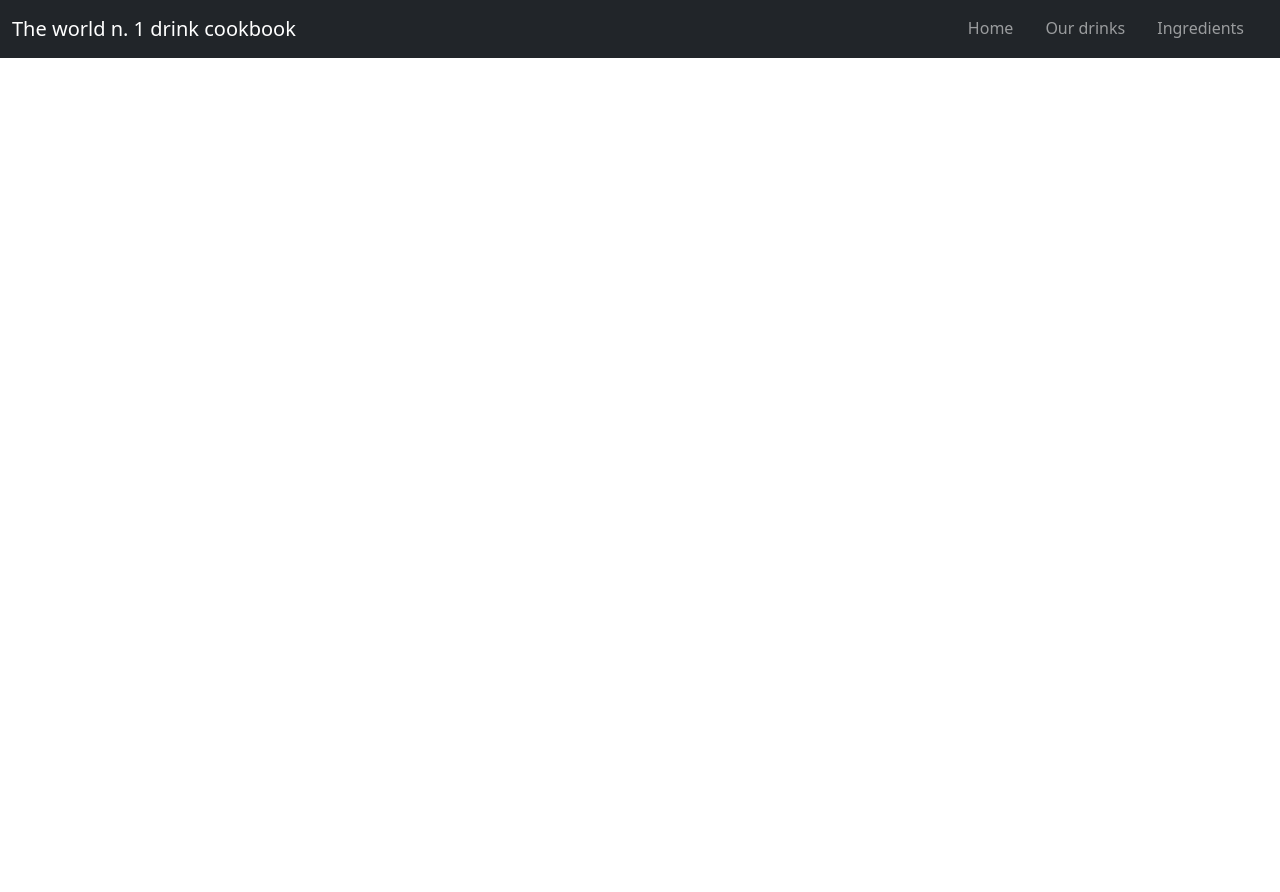
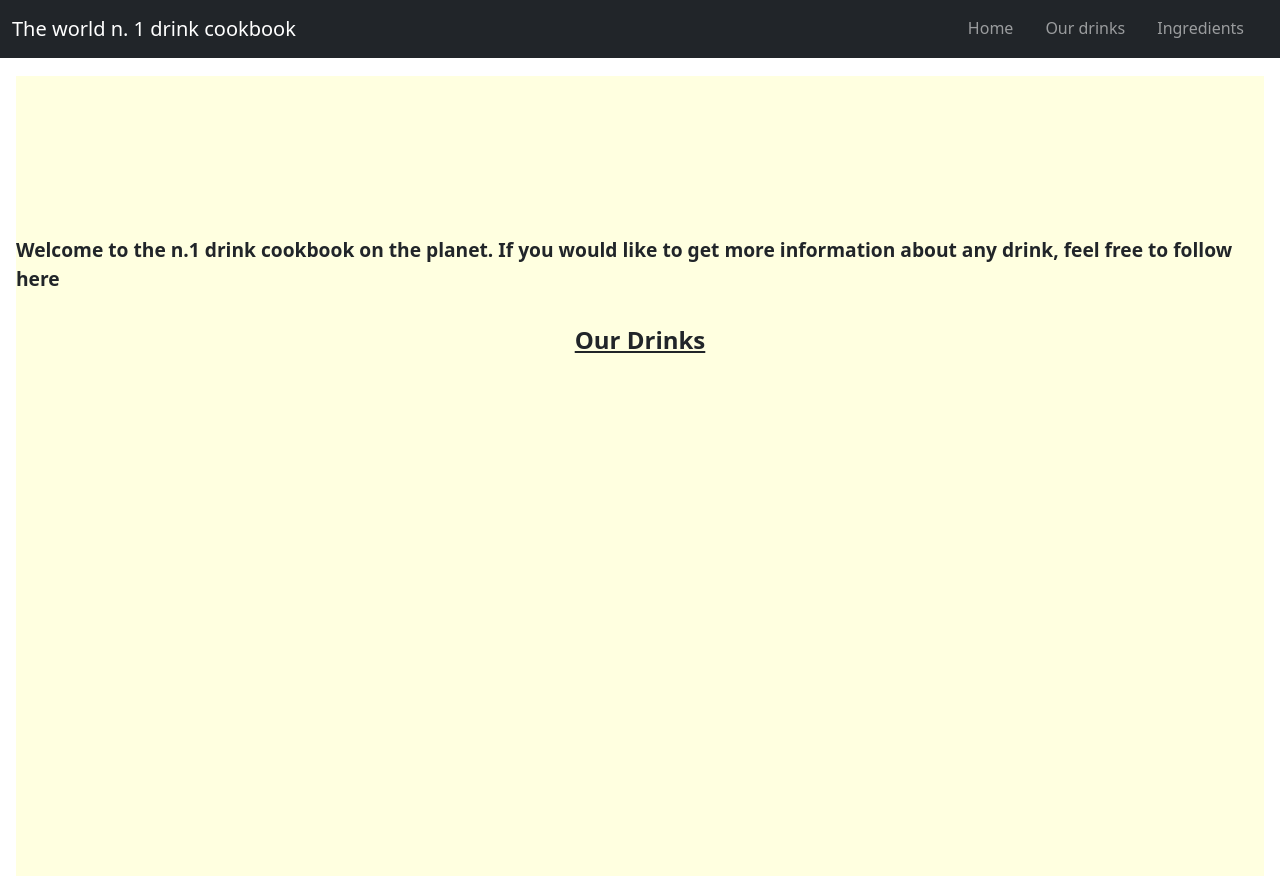
Before and after one commit to matejkrsek/cookbook_drinks, a React (Create React App) app in the folder client/: page / in a window 1280 px wide. Before the commit the page ends 800 px from the top, so only its background shows below. Built offline with nearby package versions, Linux system fonts and the light colour scheme.

Commit message:
2.2. 18:00 update routes

```diff
--- a/client/src/App.js
+++ b/client/src/App.js
@@ -6,7 +6,6 @@ import Navbar from "react-bootstrap/Navbar";
 import Nav from "react-bootstrap/Nav";
 import Container from "react-bootstrap/Container";
 import Offcanvas from "react-bootstrap/Offcanvas";
-import { useEffect } from "react";
 
 function App() {
   let navigate = useNavigate();
@@ -15,7 +14,7 @@ function App() {
     <div className="App">
       <Navbar fixed="top" expand={"sm"} bg="dark" variant="dark">
         <Container fluid>
-          <Navbar.Brand onClick={() => navigate("/home")}>
+          <Navbar.Brand onClick={() => navigate("/")}>
             The world n. 1 drink cookbook
           </Navbar.Brand>
           <Navbar.Toggle aria-controls={`offcanvasNavbar-expand-sm`} />
@@ -28,10 +27,10 @@ function App() {
             <Offcanvas.Body>
               <Nav
                 variant="underline"
-                defaultActiveKey="/home"
+                defaultActiveKey="/"
                 className="justify-content-end flex-grow-1 pe-3"
               >
-                <Nav.Link onClick={() => navigate("/home")}>Home</Nav.Link>
+                <Nav.Link onClick={() => navigate("/")}>Home</Nav.Link>
                 <Nav.Link onClick={() => navigate("/drinklist")}>
                   Our drinks
                 </Nav.Link>
--- a/client/src/index.js
+++ b/client/src/index.js
@@ -16,7 +16,7 @@ root.render(
     <BrowserRouter>
       <Routes>
         <Route path="/" element={<App />}>
-          <Route path="home" element={<Home />} />
+          <Route path="" element={<Home />} />
           <Route path="drinklist" element={<DrinkListRoute />} />
           <Route path="drinkdetail" element={<DrinkDetail />} />
           <Route path="ingredients" element={<Ingredients />} />
```
Also changed, not shown: 2 other files (tests, documents, lock files or other folders).
